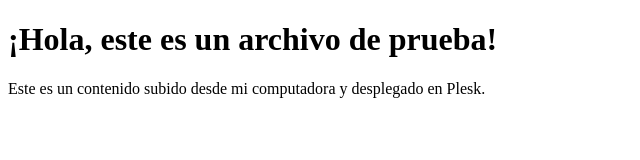
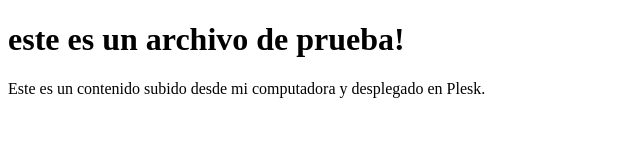
Before and after one commit to DiegoVzz/PruebaRep1, a plain HTML site: page index.html in a window 1280 px wide. Shown: the whole page, without its empty margins (0-640 px from the left). Drawn offline with Linux system fonts and the light colour scheme.

Commit message:
Aladido index.html como archivo de prueba

```diff
--- a/index.html
+++ b/index.html
@@ -6,7 +6,7 @@
     <title>Página de Prueba</title>
 </head>
 <body>
-    <h1>¡Hola, este es un archivo de prueba!</h1>
+    <h1>este es un archivo de prueba!</h1>
     <p>Este es un contenido subido desde mi computadora y desplegado en Plesk.</p>
 </body>
 </html>
```
